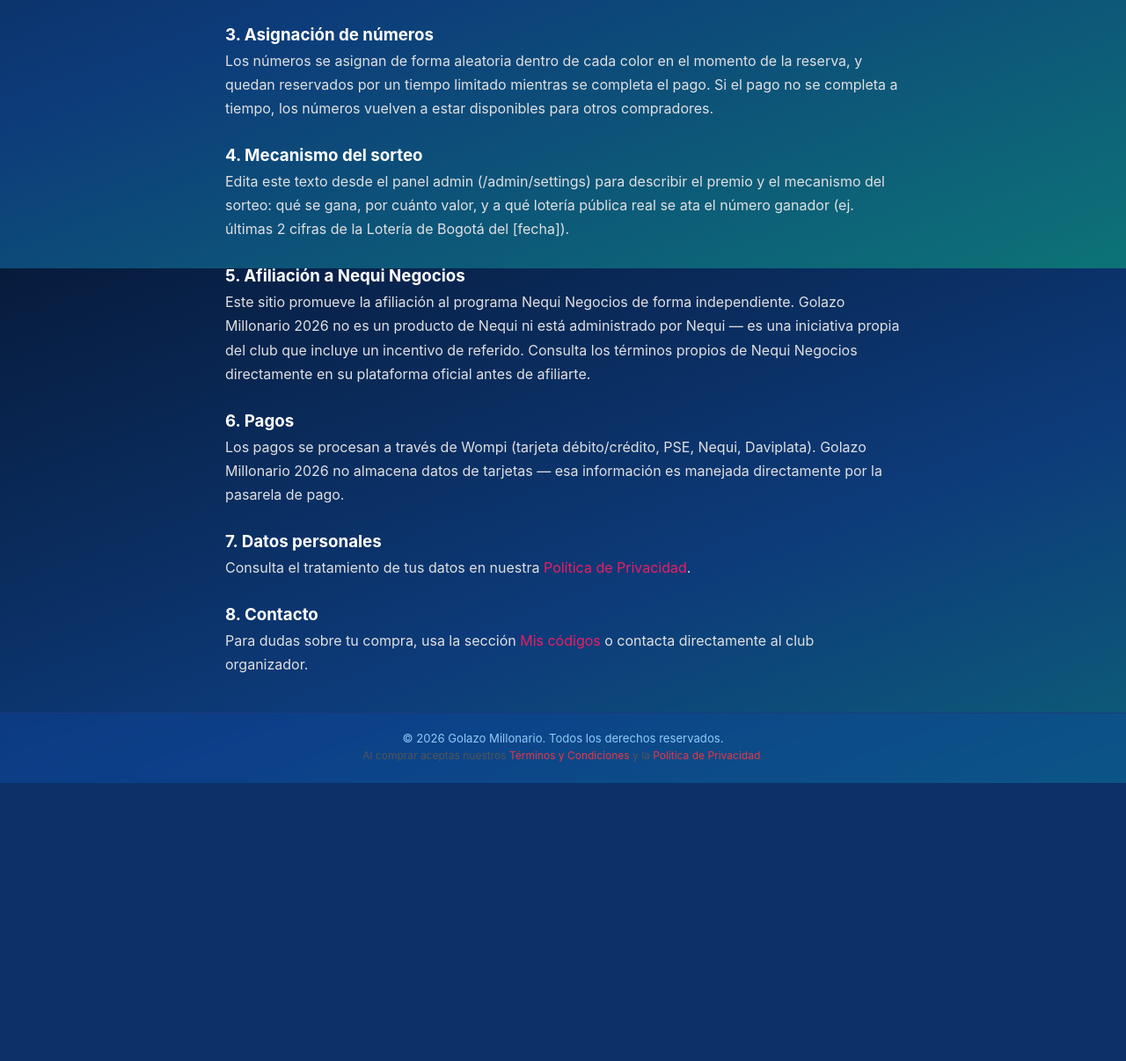
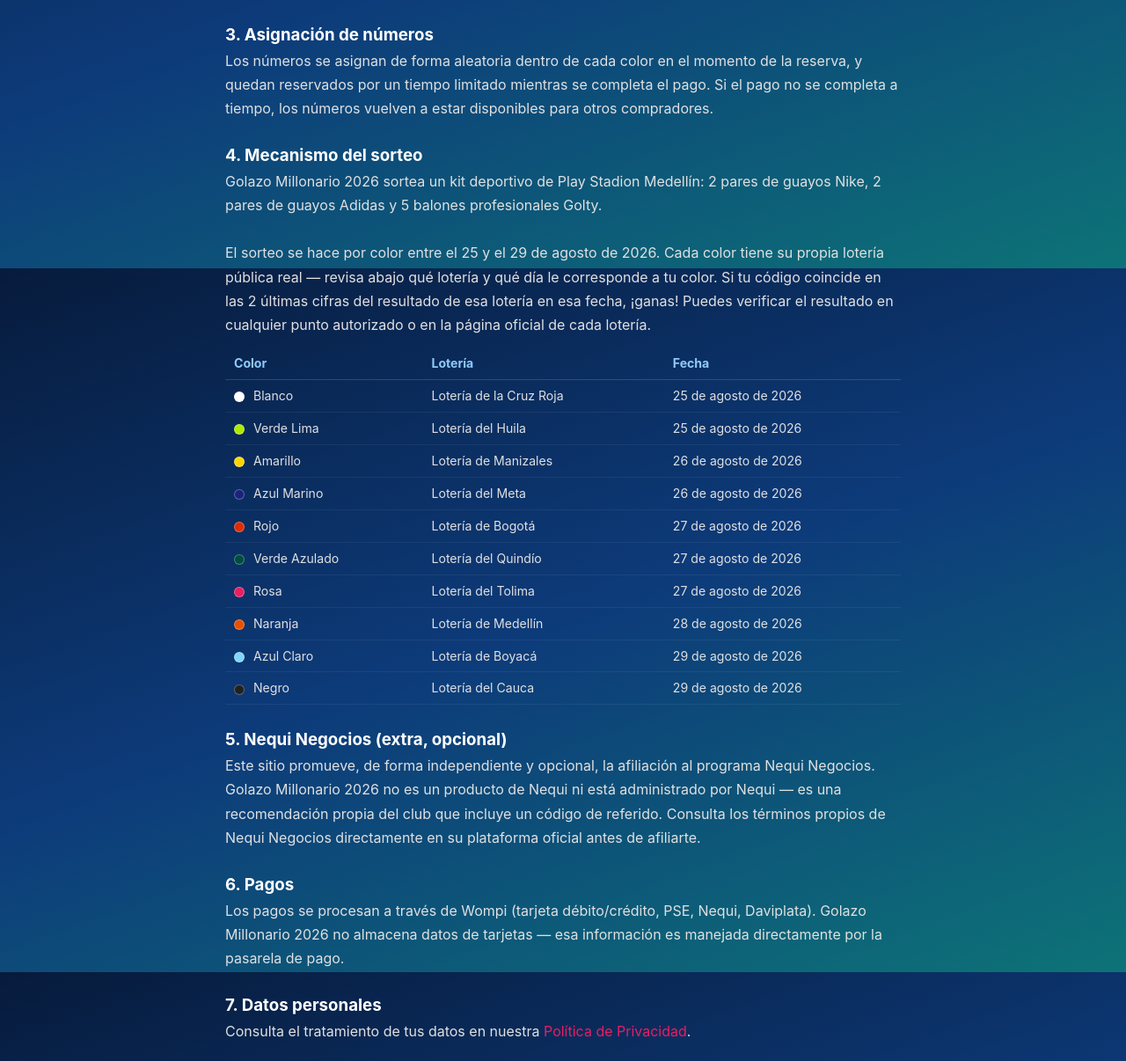
Before and after one commit to Samuek9/golazo-millonario, a Flask app: page /terminos in a window 1280 px wide. Shown: the part 495-1701 px from the top of the page at 88% size. Before the commit the page ends 1385 px from the top, so only its background shows below. Run offline with Flask 3, Linux system fonts and the light colour scheme; data that the repository does not hold is empty; some libraries are stand-ins or nearby versions.

Commit message:
Replace fictional prize with the real raffle mechanics
Each color now maps to a real Colombian lottery and draw date
(25-29 Aug 2026), shown in the color grid and in a table on
Terminos. Prize is a Play Stadion Medellín sports kit. Nequi
Negocios moves to a secondary "extra, opcional" section using the
official app-negocios tutorial steps instead of the generic
vinculacion page.

```diff
--- a/app.py
+++ b/app.py
@@ -1,5 +1,5 @@
 """
-Golazo Millonario 2026 — Códigos de Afiliación a Nequi Negocios
+Golazo Millonario 2026 — Rifa deportiva (Play Stadion Medellín)
 Flask + PostgreSQL (Neon) + Wompi
 """
 import hashlib
@@ -49,31 +49,42 @@ RIFA_NAME = os.getenv("RIFA_NAME", "Golazo Millonario 2026")
 # ─── Ajustes editables desde /admin/settings (premio, Nequi, badge legal) ────
 SETTINGS_DEFAULTS = {
     "prize_description": (
-        "Edita este texto desde el panel admin (/admin/settings) para describir el premio "
-        "y el mecanismo del sorteo: qué se gana, por cuánto valor, y a qué lotería pública "
-        "real se ata el número ganador (ej. últimas 2 cifras de la Lotería de Bogotá del "
-        "[fecha])."
+        "Golazo Millonario 2026 sortea un kit deportivo de Play Stadion Medellín: "
+        "2 pares de guayos Nike, 2 pares de guayos Adidas y 5 balones profesionales Golty.\n\n"
+        "El sorteo se hace por color entre el 25 y el 29 de agosto de 2026. Cada color tiene "
+        "su propia lotería pública real — revisa abajo qué lotería y qué día le corresponde a "
+        "tu color. Si tu código coincide en las 2 últimas cifras del resultado de esa lotería "
+        "en esa fecha, ¡ganas! Puedes verificar el resultado en cualquier punto autorizado o en "
+        "la página oficial de cada lotería."
     ),
     "nequi_info": (
-        "Edita este texto desde el panel admin (/admin/settings) con el tutorial paso a paso "
-        "para afiliarse a Nequi Negocios y el código/link de referido del club."
+        "La app Nequi Negocios (desarrollada junto con Wompi) te deja recibir pagos con tarjeta, "
+        "QR y links de pago directo a tu cuenta Nequi. Así te afilias:\n\n"
+        "1. Abre tu app Nequi y entra a la sección \"Mi Negocio\".\n"
+        "2. Completa el formulario de registro de negocio dentro de Nequi.\n"
+        "3. Descarga la app Nequi Negocios desde Google Play o App Store.\n"
+        "4. Inicia sesión con tus credenciales de Nequi y crea tu perfil de comercio.\n"
+        "5. Elige qué métodos de pago quieres aceptar (tarjeta, links, QR).\n"
+        "6. ¡Listo! Ya puedes recibir pagos directo a tu cuenta Nequi.\n\n"
+        "Necesitas: cuenta Nequi activa, documento de identidad y datos de tu negocio. Usa "
+        "nuestro código de referido GOLAZO2026 al registrarte, para que quede asociado al club."
     ),
     "legal_permit_number": "",
     "show_legal_badge": "false",
 }
 
-# ─── 10 Colores (1 sorteo por color) ─────────────────────────────────────────
+# ─── 10 Colores (1 sorteo por color, atado a una lotería pública real) ───────
 COLORS = [
-    {"id": "blanco",   "name": "Blanco",       "hex": "#FFFFFF", "text": "#000000"},
-    {"id": "verde",    "name": "Verde Lima",    "hex": "#AEEA00", "text": "#000000"},
-    {"id": "amarillo", "name": "Amarillo",      "hex": "#FFD600", "text": "#000000"},
-    {"id": "marino",   "name": "Azul Marino",   "hex": "#1A237E", "text": "#FFFFFF"},
-    {"id": "rojo",     "name": "Rojo",          "hex": "#DD2C00", "text": "#FFFFFF"},
-    {"id": "teal",     "name": "Verde Azulado", "hex": "#004D40", "text": "#FFFFFF"},
-    {"id": "rosa",     "name": "Rosa",          "hex": "#E91E63", "text": "#FFFFFF"},
-    {"id": "naranja",  "name": "Naranja",       "hex": "#E65100", "text": "#FFFFFF"},
-    {"id": "celeste",  "name": "Azul Claro",    "hex": "#81D4FA", "text": "#000000"},
-    {"id": "negro",    "name": "Negro",         "hex": "#212121", "text": "#FFFFFF"},
+    {"id": "blanco",   "name": "Blanco",       "hex": "#FFFFFF", "text": "#000000", "lottery": "Lotería de la Cruz Roja", "draw_date": "25 de agosto de 2026"},
+    {"id": "verde",    "name": "Verde Lima",    "hex": "#AEEA00", "text": "#000000", "lottery": "Lotería del Huila",       "draw_date": "25 de agosto de 2026"},
+    {"id": "amarillo", "name": "Amarillo",      "hex": "#FFD600", "text": "#000000", "lottery": "Lotería de Manizales",    "draw_date": "26 de agosto de 2026"},
+    {"id": "marino",   "name": "Azul Marino",   "hex": "#1A237E", "text": "#FFFFFF", "lottery": "Lotería del Meta",        "draw_date": "26 de agosto de 2026"},
+    {"id": "rojo",     "name": "Rojo",          "hex": "#DD2C00", "text": "#FFFFFF", "lottery": "Lotería de Bogotá",       "draw_date": "27 de agosto de 2026"},
+    {"id": "teal",     "name": "Verde Azulado", "hex": "#004D40", "text": "#FFFFFF", "lottery": "Lotería del Quindío",     "draw_date": "27 de agosto de 2026"},
+    {"id": "rosa",     "name": "Rosa",          "hex": "#E91E63", "text": "#FFFFFF", "lottery": "Lotería del Tolima",      "draw_date": "27 de agosto de 2026"},
+    {"id": "naranja",  "name": "Naranja",       "hex": "#E65100", "text": "#FFFFFF", "lottery": "Lotería de Medellín",     "draw_date": "28 de agosto de 2026"},
+    {"id": "celeste",  "name": "Azul Claro",    "hex": "#81D4FA", "text": "#000000", "lottery": "Lotería de Boyacá",       "draw_date": "29 de agosto de 2026"},
+    {"id": "negro",    "name": "Negro",         "hex": "#212121", "text": "#FFFFFF", "lottery": "Lotería del Cauca",       "draw_date": "29 de agosto de 2026"},
 ]
 COLOR_MAP = {c["id"]: c for c in COLORS}
 
@@ -904,7 +915,7 @@ def pase_image(token):
 
 @app.route("/terminos")
 def terminos():
-    return render_template("terminos.html", rifa_name=RIFA_NAME, settings=get_settings())
+    return render_template("terminos.html", rifa_name=RIFA_NAME, settings=get_settings(), colors=COLORS)
 
 
 @app.route("/privacidad")
--- a/templates/terminos.html
+++ b/templates/terminos.html
@@ -34,11 +34,34 @@
 
   <h3 style="color:#fff;margin-top:24px">4. Mecanismo del sorteo</h3>
   <p style="white-space:pre-line">{{ settings.prize_description }}</p>
+  <div style="overflow-x:auto;margin-top:12px">
+    <table style="width:100%;border-collapse:collapse;font-size:0.88rem">
+      <thead>
+        <tr style="border-bottom:1px solid rgba(255,255,255,.15)">
+          <th style="text-align:left;padding:6px 10px;color:#90CAF9">Color</th>
+          <th style="text-align:left;padding:6px 10px;color:#90CAF9">Lotería</th>
+          <th style="text-align:left;padding:6px 10px;color:#90CAF9">Fecha</th>
+        </tr>
+      </thead>
+      <tbody>
+        {% for c in colors %}
+        <tr style="border-bottom:1px solid rgba(255,255,255,.06)">
+          <td style="padding:6px 10px">
+            <span style="display:inline-block;width:12px;height:12px;border-radius:50%;background:{{ c.hex }};border:1px solid rgba(255,255,255,.3);vertical-align:middle;margin-right:6px"></span>
+            {{ c.name }}
+          </td>
+          <td style="padding:6px 10px">{{ c.lottery }}</td>
+          <td style="padding:6px 10px">{{ c.draw_date }}</td>
+        </tr>
+        {% endfor %}
+      </tbody>
+    </table>
+  </div>
 
-  <h3 style="color:#fff;margin-top:24px">5. Afiliación a Nequi Negocios</h3>
-  <p>Este sitio promueve la afiliación al programa Nequi Negocios de forma independiente. {{ rifa_name }} no es
-     un producto de Nequi ni está administrado por Nequi — es una iniciativa propia del club que incluye un
-     incentivo de referido. Consulta los términos propios de Nequi Negocios directamente en su plataforma oficial
+  <h3 style="color:#fff;margin-top:24px">5. Nequi Negocios (extra, opcional)</h3>
+  <p>Este sitio promueve, de forma independiente y opcional, la afiliación al programa Nequi Negocios. {{ rifa_name }} no es
+     un producto de Nequi ni está administrado por Nequi — es una recomendación propia del club que incluye un
+     código de referido. Consulta los términos propios de Nequi Negocios directamente en su plataforma oficial
      antes de afiliarte.</p>
 
   <h3 style="color:#fff;margin-top:24px">6. Pagos</h3>
```
Also changed, not shown: templates/index.html (+6 -4 lines).
